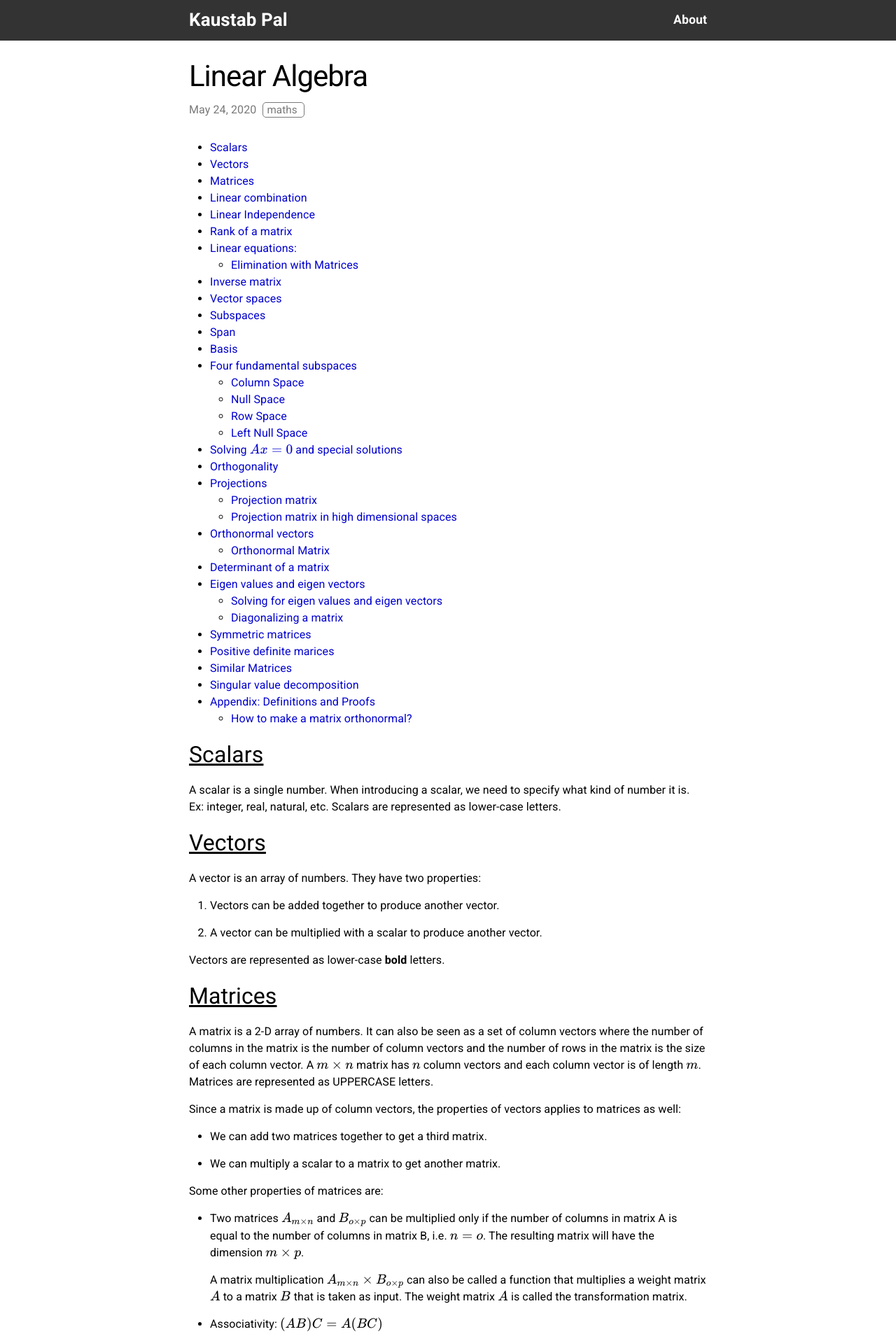
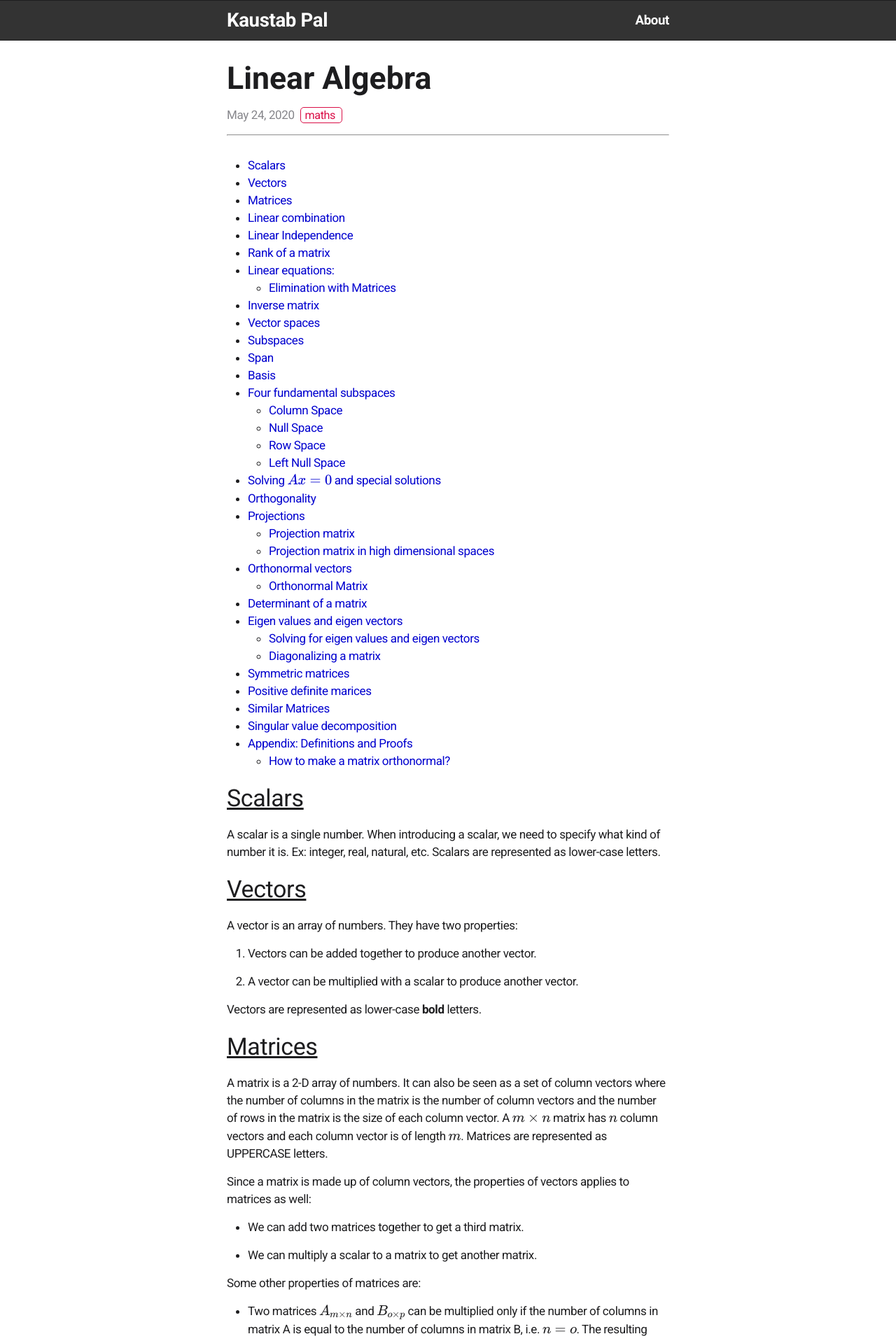
Before and after one commit to kaustabpal/kaustabpal.github.io, a Jekyll site: the page built from _posts/linear_algebra/2020-05-24-linear-algebra.md, in a window 1280 px wide. Shown: the top 1916 px of the page at 70% size. Built offline with Jekyll 4.4.1, drawn with Linux system fonts in a browser that asks for light colours; nearby versions of some CDN libraries; comment, search, counter and statistics services are not loaded.

Commit message:
Changed ui

```diff
--- a/_layouts/post.html
+++ b/_layouts/post.html
@@ -18,7 +18,12 @@ layout: default
           {% capture tag_name %}{{ tag }}{% endcapture %}
           <a class="post-tag" href="/tag/{{ tag_name }}"><nobr>{{ tag_name }}</nobr>&nbsp;</a>
         {% endfor %}
-      </span></p>
+      </span>
+      <span>
+        <hr>
+      </span>
+    </p>
+
   </header>
 
   <div class="post-content e-content" itemprop="articleBody">
--- a/_sass/minima.scss
+++ b/_sass/minima.scss
@@ -3,25 +3,25 @@
 // Define defaults for each variable.
 
 $base-font-family: 'Roboto', sans-serif;
-$base-font-size:   16px !default;
+$base-font-size:   17px !default;
 $base-font-weight: 400 !default;
 $small-font-size:  $base-font-size * 0.875 !default;
-$base-line-height: 1.5 !default;
+$base-line-height: 1.47059 !default;
 
 $spacing-unit:     30px !default;
 
-$text-color:       #000000 !default;
+$text-color:       #1d1d1f !default;
 $background-color: #FFFFFF !default;
 $brand-color:      #c8c8c8 !default;
 
-$grey-color:       #797979 !default;
+$grey-color:       #86868b !default;
 $grey-color-light: lighten($grey-color, 40%) !default;
 $grey-color-dark:  darken($grey-color, 25%) !default;
 
 $table-text-align: left !default;
 
 // Width of the content area
-$content-width:    800px !default;
+$content-width:    692px !default;
 
 $on-palm:          600px !default;
 $on-laptop:        800px !default;
--- a/_sass/minima/_base.scss
+++ b/_sass/minima/_base.scss
@@ -26,7 +26,7 @@ body {
   display: flex;
   min-height: 100vh;
   flex-direction: column;
-  letter-spacing: 0.1px;
+  letter-spacing: -.022em;
   padding: 0;
   margin: 0;
 }
@@ -144,7 +144,7 @@ a {
  * Blockquotes
  */
 blockquote {
-  color: #333;
+  color: #1d1d1f;
   background-color: #f5f5f5;
   padding: 5px;
   margin: 10px;
--- a/_sass/minima/_layout.scss
+++ b/_sass/minima/_layout.scss
@@ -2,9 +2,9 @@
  * Site header
  */
 .site-header {
-  background: #333;
-  border-top: 1px solid #333;
-  border-bottom: 1px solid #333;
+  background: rgba(0,0,0,0.8);
+  border-top: 1px solid #1d1d1f;
+  border-bottom: 1px solid #1d1d1f;
   min-height: $spacing-unit * 1.865;
 
   // Positioning context for the mobile navigation icon
@@ -91,7 +91,7 @@
     }
 
     .page-link {
-      color: #333;
+      color: #1d1d1f;
       display: block;
       padding: 5px 10px;
 
@@ -213,15 +213,15 @@
   a.post-tag {
     @include relative-font-size(0.95);
     border-radius: 5px;
-    border: 1px solid $grey-color;
-    color: $grey-color;
+    border: 1px solid #DA0F47;
+    color: #DA0F47;
     padding: 1px 5px;
     margin-left: 5px;
     &:hover {
-      border: 1px solid #111;
+      border: 1px solid #DA0F47;
       text-decoration: none;
-      color: #333;
-      background: #c8c8c8;
+      color: #ffffff;
+      background: #DA0F47;
     }
   }
 }
@@ -245,8 +245,9 @@
 
 .post-title {
   @include relative-font-size(2.625);
-  letter-spacing: -1px;
-  line-height: 1;
+  letter-spacing: 0em;
+  line-height: 1.1;
+  font-weight: 600;
 
   @include media-query($on-laptop) {
     @include relative-font-size(2.25);
```
Also changed, not shown: Gemfile (line endings or trailing spaces).
